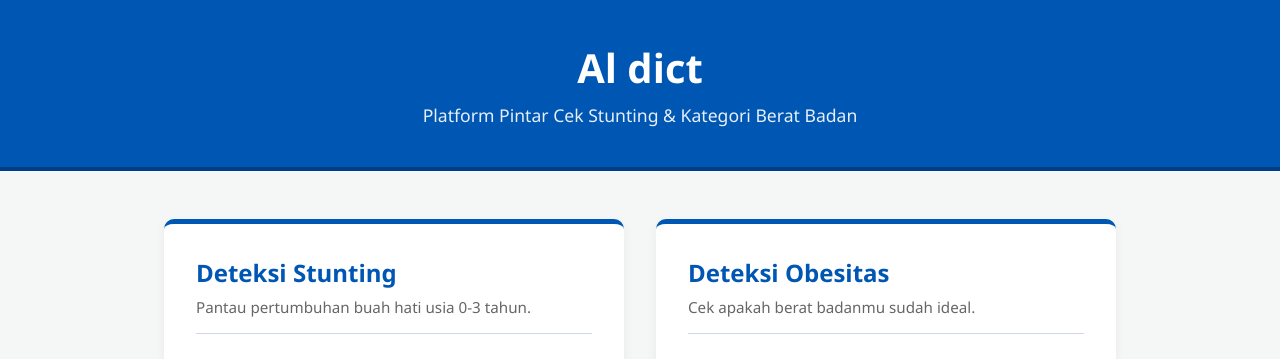
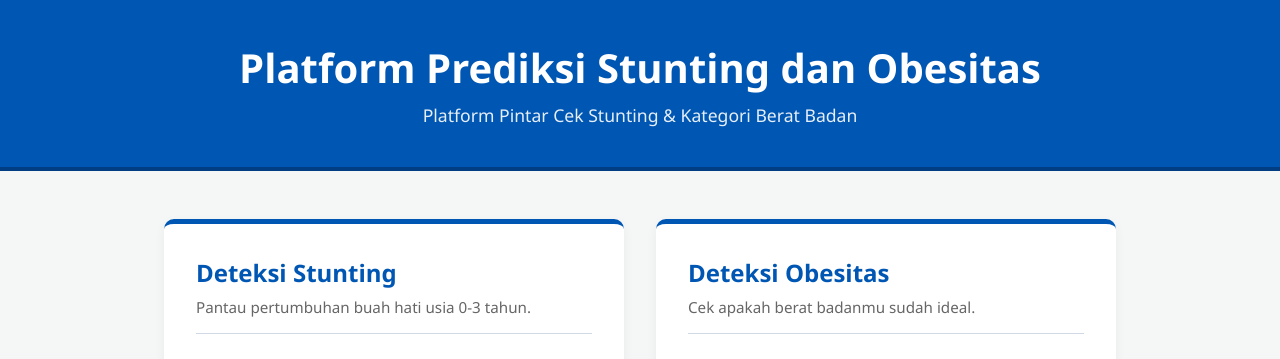
Before and after one commit to ALFADHANI284/AI-Predict-Stunting, a Flask app: page / in a window 1280 px wide. Shown: the top 359 px of the page. Run offline with Flask 3, Linux system fonts and the light colour scheme.

Commit message:
Feat(index): ubah nama

```diff
--- a/templates/index.html
+++ b/templates/index.html
@@ -3,7 +3,7 @@
 <head>
     <meta charset="UTF-8">
     <meta name="viewport" content="width=device-width, initial-scale=1.0">
-    <title>Platform Prediksi Stunting dan Obesitas</title>
+    <title>ALSHEICO</title>
     <style>
         /* === RESET & GLOBAL VARIABLES === */
         :root {
@@ -241,7 +241,7 @@
 
     <!-- HEADER -->
     <header>
-        <h1>Al dict</h1>
+        <h1>Platform Prediksi Stunting dan Obesitas</h1>
         <p>Platform Pintar Cek Stunting & Kategori Berat Badan</p>
     </header>
 
```
